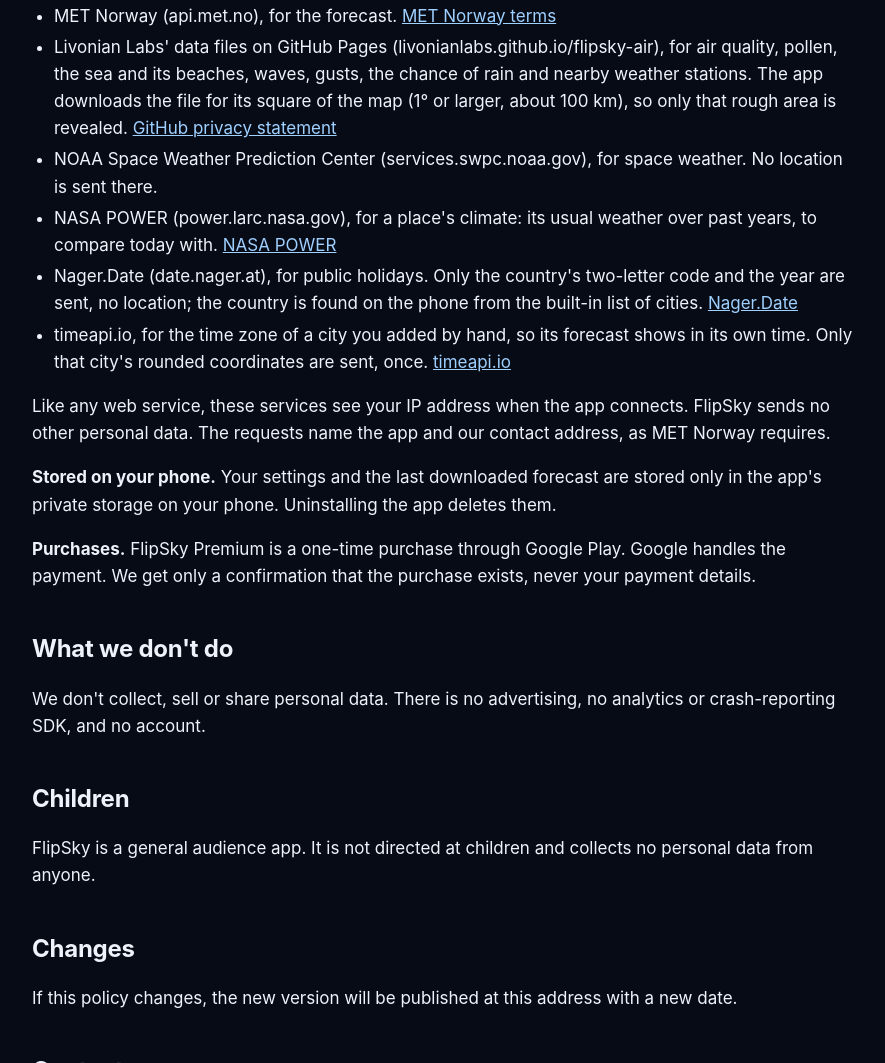
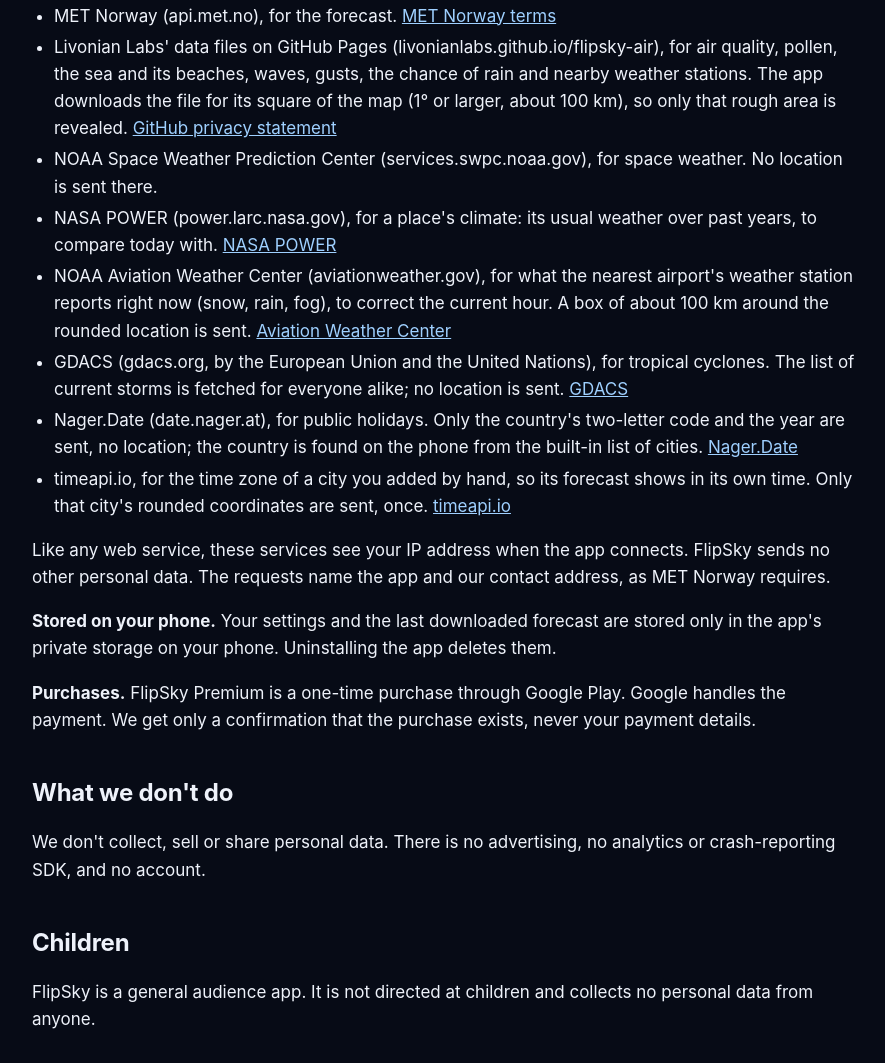
Before and after one commit to livonianlabs/livonianlabs.github.io, a plain HTML site: page flipsky/privacy.html in a window 1280 px wide. Shown: the part 1055-2118 px from the top of the page, without its empty margins (194-1079 px from the left). Drawn offline with Linux system fonts and the light colour scheme.

Commit message:
FlipSky privacy policy: NOAA Aviation Weather Center (nearest station now) and GDACS (tropical cyclones)
Co-Authored-By: Claude Opus 5.5 <noreply@anthropic.com>
Claude-Session: https://claude.ai/code/session_01SexzcwW2XCJbY3YoP9yUye

```diff
--- a/flipsky/privacy.html
+++ b/flipsky/privacy.html
@@ -38,6 +38,8 @@
 <li>Livonian Labs' data files on GitHub Pages (livonianlabs.github.io/flipsky-air), for air quality, pollen, the sea and its beaches, waves, gusts, the chance of rain and nearby weather stations. The app downloads the file for its square of the map (1° or larger, about 100 km), so only that rough area is revealed. <a href="https://docs.github.com/site-policy/privacy-policies/github-general-privacy-statement">GitHub privacy statement</a></li>
 <li>NOAA Space Weather Prediction Center (services.swpc.noaa.gov), for space weather. No location is sent there.</li>
 <li>NASA POWER (power.larc.nasa.gov), for a place's climate: its usual weather over past years, to compare today with. <a href="https://power.larc.nasa.gov">NASA POWER</a></li>
+<li>NOAA Aviation Weather Center (aviationweather.gov), for what the nearest airport's weather station reports right now (snow, rain, fog), to correct the current hour. A box of about 100 km around the rounded location is sent. <a href="https://aviationweather.gov">Aviation Weather Center</a></li>
+<li>GDACS (gdacs.org, by the European Union and the United Nations), for tropical cyclones. The list of current storms is fetched for everyone alike; no location is sent. <a href="https://www.gdacs.org">GDACS</a></li>
 <li>Nager.Date (date.nager.at), for public holidays. Only the country's two-letter code and the year are sent, no location; the country is found on the phone from the built-in list of cities. <a href="https://date.nager.at">Nager.Date</a></li>
 <li>timeapi.io, for the time zone of a city you added by hand, so its forecast shows in its own time. Only that city's rounded coordinates are sent, once. <a href="https://timeapi.io">timeapi.io</a></li>
 </ul>
```
